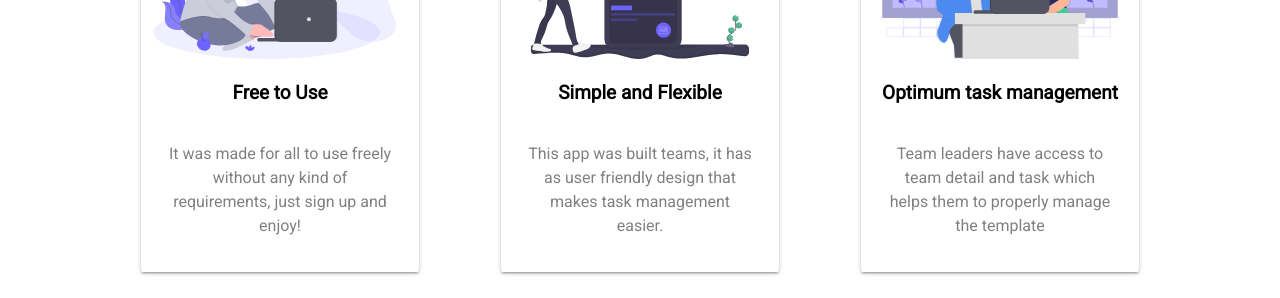
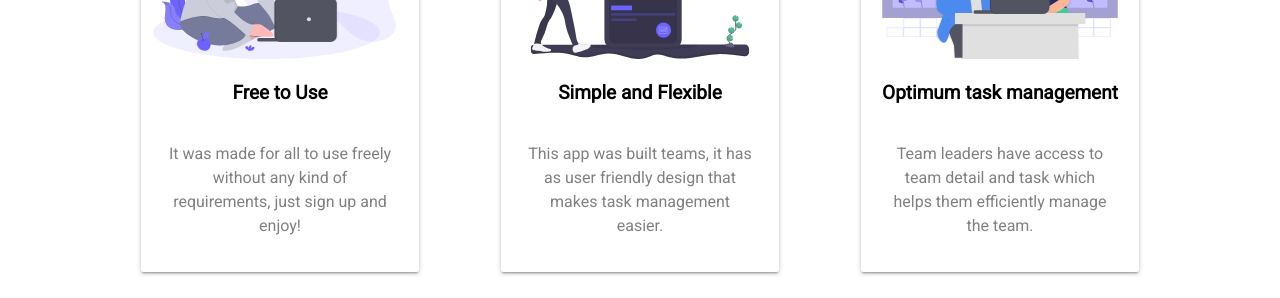
Before and after one commit to oyewoas/scrumy-app-frontend, an Angular app: page /home in a window 1280 px wide. Shown: the part 1080-1378 px from the top of the page. Built offline with nearby package versions, Linux system fonts and the light colour scheme; what ngx-materialize would draw is missing.

Commit message:
Update to scrumy frontend

```diff
--- a/src/app/home/home.component.html
+++ b/src/app/home/home.component.html
@@ -89,7 +89,7 @@
 
                           </div>
                         <div class="card-content center">
-                          <p class="paragraph">Team leaders have access to team detail and task which helps them to properly manage the template</p>
+                          <p class="paragraph">Team leaders have access to team detail and task which helps them efficiently manage the team.</p>
                         </div>
                       </div>
           </div>
```
